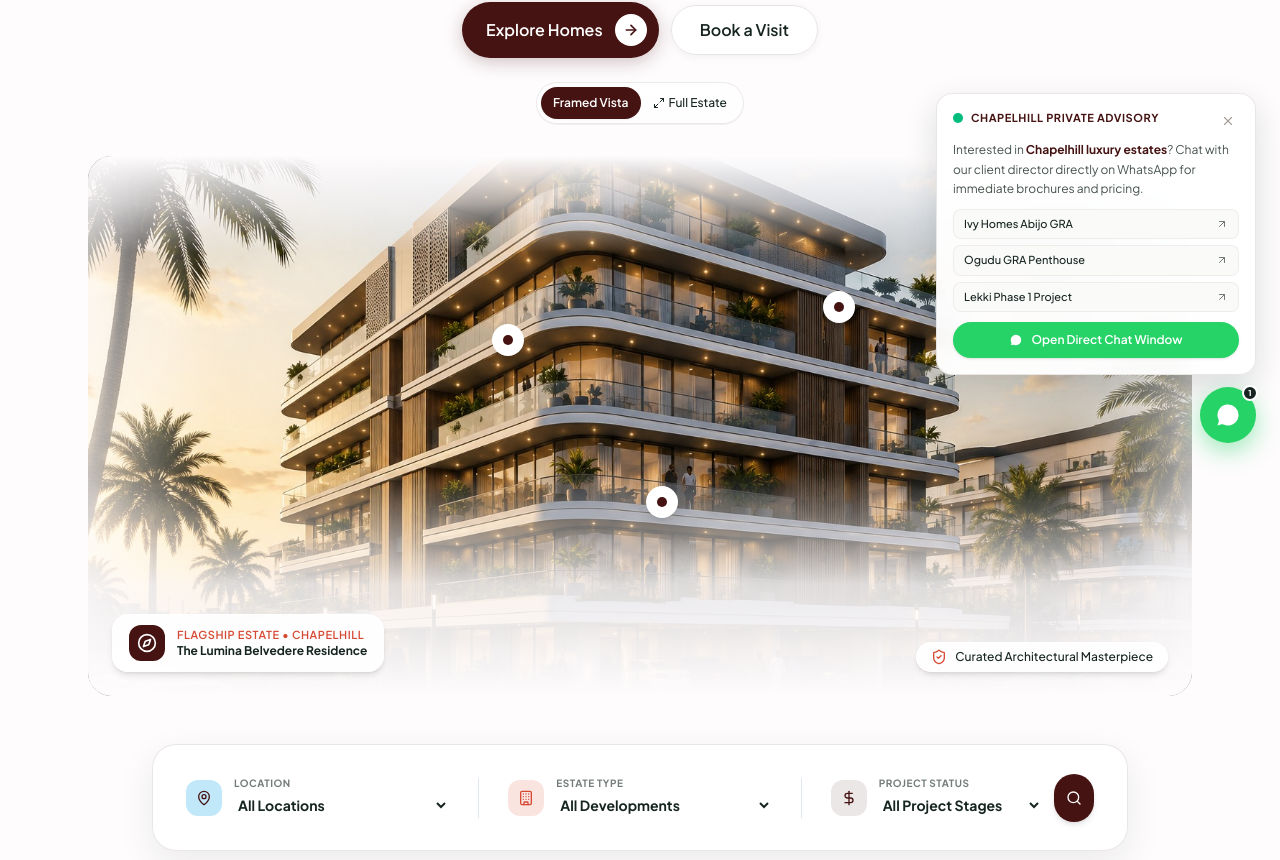
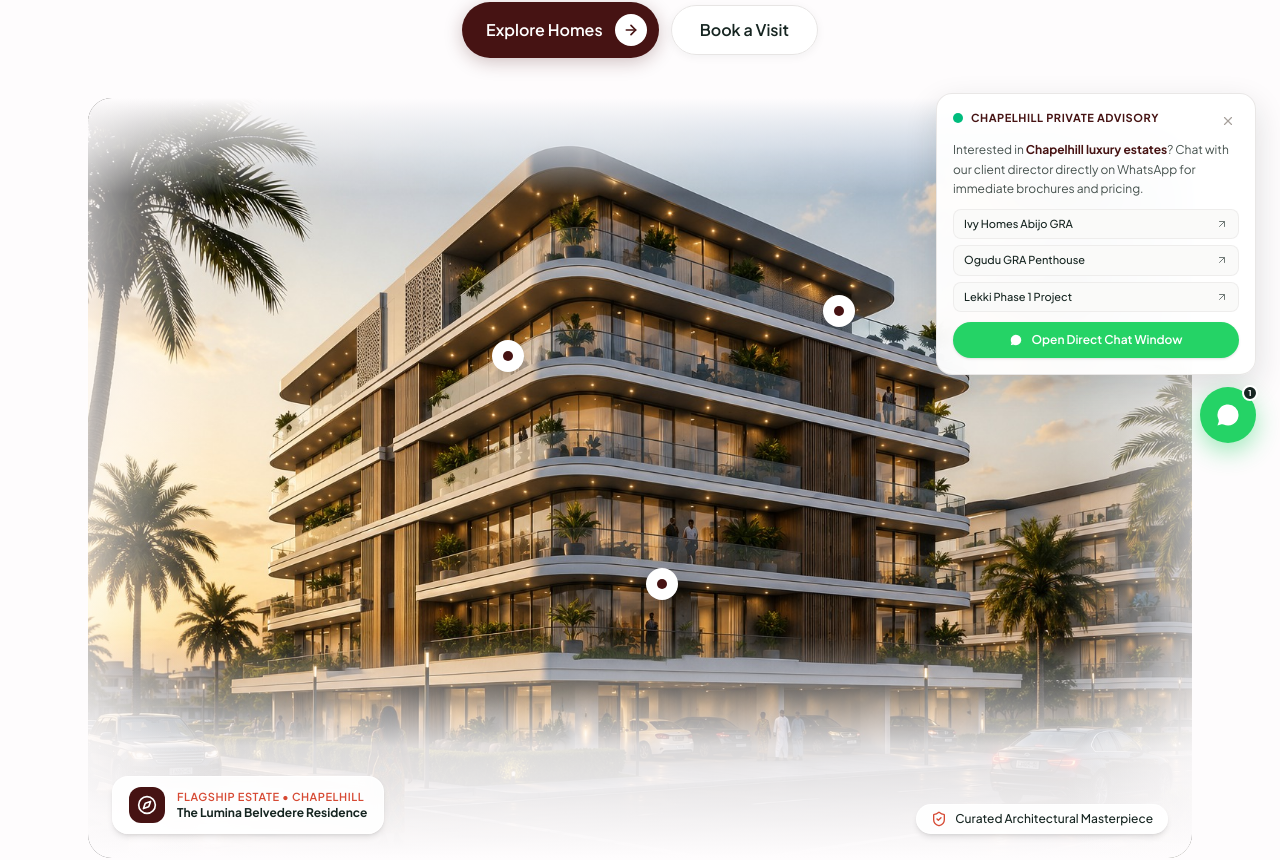
Before and after one commit to majorlitty/chapelhill-redesign, a Next.js app: page / in a window 1280 px wide. Shown: the part 333-1193 px from the top of the page. Built offline with nearby package versions, Linux system fonts and the light colour scheme.

Commit message:
refactor: remove unused search and view toggle components
Clean up the homepage and hero section by removing redundant search filters and view-mode toggles to streamline the user interface.

```diff
--- a/app/page.tsx
+++ b/app/page.tsx
@@ -12,18 +12,12 @@
 import FAQSection from '@/components/FAQSection';
 import ClosingAdvisoryBanner from '@/components/ClosingAdvisoryBanner';
 import Footer from '@/components/Footer';
-import { Search, SlidersHorizontal, ArrowUpRight, MapPin, Building, DollarSign } from 'lucide-react';
 
 export default function HomePage() {
   const [propertyModalOpen, setPropertyModalOpen] = useState(false);
   const [bookingModalOpen, setBookingModalOpen] = useState(false);
   const [infoModal, setInfoModal] = useState<'services' | 'about' | null>(null);
   const [selectedPropertyForBooking, setSelectedPropertyForBooking] = useState('Ivy Homes Abijo GRA');
-
-  // Quick search filter state
-  const [selectedLocation, setSelectedLocation] = useState('All Locations');
-  const [selectedType, setSelectedType] = useState('All Developments');
-  const [selectedBudget, setSelectedBudget] = useState('All Stages');
 
   const handleOpenBooking = (propertyName?: string) => {
     if (propertyName) {
@@ -73,97 +67,6 @@
         onExploreHomes={scrollToFeatured}
         onBookVisit={() => handleOpenBooking()}
       />
-
-      {/* Interactive Quick Discovery Strip */}
-      <section className="w-full max-w-5xl mx-auto px-4 sm:px-6 -mt-4 sm:-mt-8 mb-6 relative z-30">
-        <div className="bg-white/95 hover:bg-white backdrop-blur-xl border border-stone-200/90 rounded-2xl sm:rounded-3xl p-3 sm:p-5 shadow-[0_12px_36px_rgba(22,37,33,0.08)] transition-all duration-300">
-          <div className="flex flex-col md:flex-row items-stretch md:items-center justify-between gap-3 sm:gap-4">
-
-            {/* Location selector */}
-            <div className="w-full md:w-1/3 flex items-center gap-3 px-3 py-2.5 rounded-xl hover:bg-stone-50 transition-colors border border-stone-100 md:border-transparent">
-              <div className="w-9 h-9 rounded-xl bg-[#C0E8F9] text-[#162521] flex items-center justify-center shrink-0">
-                <MapPin className="w-4 h-4 text-[#461313]" />
-              </div>
-              <div className="text-left flex-1 min-w-0">
-                <p className="text-[10px] uppercase tracking-wider font-bold text-[#162521]/60">
-                  Location
-                </p>
-                <select
-                  value={selectedLocation}
-                  onChange={(e) => setSelectedLocation(e.target.value)}
-                  className="bg-transparent text-base sm:text-sm font-bold text-[#162521] focus:outline-none cursor-pointer w-full truncate py-1 touch-manipulation"
-                >
-                  <option value="All Locations">All Locations</option>
-                  <option value="Abijo GRA, Lagos">Abijo GRA, Lagos</option>
-                  <option value="Ogudu GRA, Lagos">Ogudu GRA, Lagos</option>
-                  <option value="Lekki Phase 1, Lagos">Lekki Phase 1, Lagos</option>
-                </select>
-              </div>
-            </div>
-
-            <div className="hidden md:block w-px h-10 bg-slate-200 shrink-0" />
-
-            {/* Property Type */}
-            <div className="w-full md:w-1/3 flex items-center gap-3 px-3 py-2.5 rounded-xl hover:bg-stone-50 transition-colors border border-stone-100 md:border-transparent">
-              <div className="w-9 h-9 rounded-xl bg-[#D64933]/15 text-[#D64933] flex items-center justify-center shrink-0">
-                <Building className="w-4 h-4 text-[#D64933]" />
-              </div>
-              <div className="text-left flex-1 min-w-0">
-                <p className="text-[10px] uppercase tracking-wider font-bold text-[#162521]/60">
-                  Estate Type
-                </p>
-                <select
-                  value={selectedType}
-                  onChange={(e) => setSelectedType(e.target.value)}
-                  className="bg-transparent text-base sm:text-sm font-bold text-[#162521] focus:outline-none cursor-pointer w-full truncate py-1 touch-manipulation"
-                >
-                  <option value="All Developments">All Developments</option>
-                  <option value="Apartment Community">Apartment Community (1, 2 & 3 Bed)</option>
-                  <option value="Master Penthouse">5-Bed Penthouse + Service Room</option>
-                  <option value="Luxury Residential Development">18-Unit Prime Development (866sqm)</option>
-                </select>
-              </div>
-            </div>
-
-            <div className="hidden md:block w-px h-10 bg-slate-200 shrink-0" />
-
-            {/* Status & Search CTA */}
-            <div className="w-full md:w-1/3 flex flex-col sm:flex-row md:flex-row items-stretch sm:items-center justify-between gap-3 px-3 py-2.5 md:py-0 border border-stone-100 md:border-transparent rounded-xl">
-              <div className="flex items-center gap-3 flex-1 min-w-0">
-                <div className="w-9 h-9 rounded-xl bg-[#461313]/10 text-[#461313] flex items-center justify-center shrink-0">
-                  <DollarSign className="w-4 h-4 text-[#461313]" />
-                </div>
-                <div className="text-left flex-1 min-w-0">
-                  <p className="text-[10px] uppercase tracking-wider font-bold text-[#162521]/60">
-                    Project Status
-                  </p>
-                  <select
-                    value={selectedBudget}
-                    onChange={(e) => setSelectedBudget(e.target.value)}
-                    className="bg-transparent text-base sm:text-sm font-bold text-[#162521] focus:outline-none cursor-pointer w-full truncate py-1 touch-manipulation"
-                  >
-                    <option value="All Stages">All Project Stages</option>
-                    <option value="Completed">Completed • Ready to Move</option>
-                    <option value="Currently Ongoing">Currently Ongoing • Off-Plan</option>
-                  </select>
-                </div>
-              </div>
-
-              {/* Search Trigger with Primary #461313 and Hover #D64933 */}
-              <button
-                onClick={scrollToFeatured}
-                id="search-estates-button"
-                className="w-full sm:w-auto bg-[#461313] hover:bg-[#D64933] active:scale-[0.98] text-white px-5 py-3 sm:p-3 rounded-xl sm:rounded-full flex items-center justify-center gap-2 transition-all shadow-md cursor-pointer shrink-0 min-h-[48px] touch-manipulation"
-                aria-label="View Available Properties"
-              >
-                <Search className="w-4 h-4" />
-                <span className="sm:hidden text-xs font-semibold">Search Properties</span>
-              </button>
-            </div>
-
-          </div>
-        </div>
-      </section>
 
       {/* Brief About Us Section */}
       <AboutSection
--- a/components/Hero.tsx
+++ b/components/Hero.tsx
@@ -2,7 +2,7 @@
 
 import React, { useState } from 'react';
 import Image from 'next/image';
-import { ArrowRight, MapPin, CheckCircle2, Eye, Compass, Maximize2, ShieldCheck } from 'lucide-react';
+import { ArrowRight, Compass, ShieldCheck } from 'lucide-react';
 
 interface HeroProps {
   onExploreHomes: () => void;
@@ -47,7 +47,6 @@
 
 export default function Hero({ onExploreHomes, onBookVisit }: HeroProps) {
   const [activeHotspot, setActiveHotspot] = useState<Hotspot | null>(null);
-  const [viewMode, setViewMode] = useState<'framed' | 'full'>('framed');
 
   return (
     <section className="relative w-full overflow-hidden pt-10 sm:pt-14 md:pt-16 pb-12 sm:pb-20">
@@ -101,46 +100,11 @@
             Book a Visit
           </button>
         </div>
-
-        {/* View Mode Toggle Pill (Lets users experience both Image 1 compact framing and Image 2 panoramic estate) */}
-        <div className="mt-5 sm:mt-6 flex items-center justify-center gap-2">
-          <div className="inline-flex items-center p-1 bg-white/70 backdrop-blur-md rounded-full border border-stone-200/80 text-xs font-medium text-[#162521] shadow-2xs">
-            <button
-              onClick={() => setViewMode('framed')}
-              id="toggle-view-framed"
-              className={`px-3 py-1.5 rounded-full transition-all cursor-pointer min-h-[32px] ${
-                viewMode === 'framed'
-                  ? 'bg-[#461313] text-white shadow-xs font-semibold'
-                  : 'hover:text-[#461313]'
-              }`}
-            >
-              Framed Vista
-            </button>
-            <button
-              onClick={() => setViewMode('full')}
-              id="toggle-view-full"
-              className={`px-3 py-1.5 rounded-full transition-all cursor-pointer flex items-center gap-1 min-h-[32px] ${
-                viewMode === 'full'
-                  ? 'bg-[#461313] text-white shadow-xs font-semibold'
-                  : 'hover:text-[#461313]'
-              }`}
-            >
-              <Maximize2 className="w-3 h-3" />
-              <span>Full Estate</span>
-            </button>
-          </div>
-        </div>
       </div>
 
       {/* Hero Imagery Showcase: The Modern Cantilevered Luxury Villa Nestled in Clouds */}
-      <div className="relative w-full max-w-6xl mx-auto mt-6 sm:mt-8 px-3 sm:px-6">
-        <div
-          className={`relative w-full mx-auto transition-all duration-700 ease-out overflow-hidden rounded-2xl sm:rounded-3xl ${
-            viewMode === 'framed'
-              ? 'h-[280px] xs:h-[340px] sm:h-[460px] md:h-[540px]'
-              : 'h-[400px] xs:h-[480px] sm:h-[640px] md:h-[760px]'
-          }`}
-        >
+      <div className="relative w-full max-w-6xl mx-auto mt-8 sm:mt-10 px-3 sm:px-6">
+        <div className="relative w-full mx-auto overflow-hidden rounded-2xl sm:rounded-3xl h-[400px] xs:h-[480px] sm:h-[640px] md:h-[760px]">
           {/* Luxury Villa Hero Image */}
           <div className="absolute inset-0 w-full h-full">
             <Image
```
Also changed, not shown: 1 other file (tests, documents, lock files or other folders).
